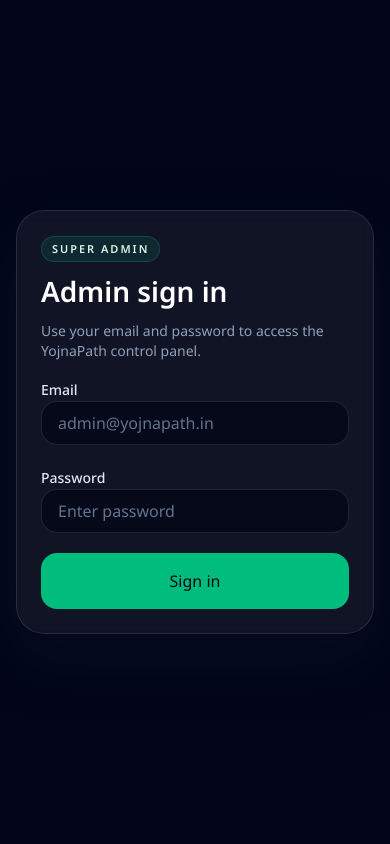
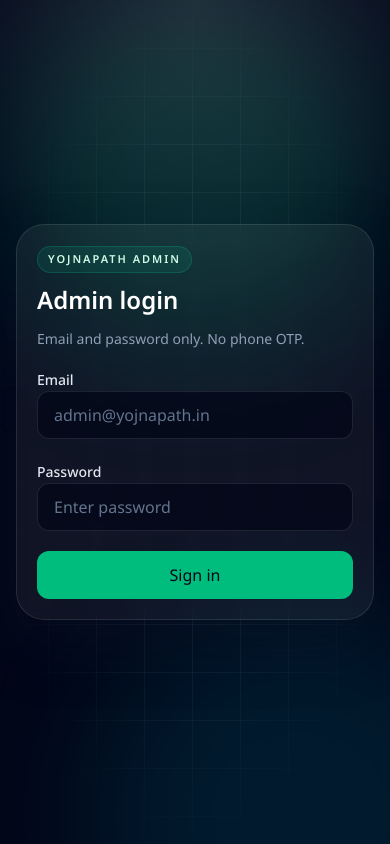
Before and after one commit to AnshKaushal6393/YojnaPath, a React (Vite) app in the folder frontend/: page /admin/login in a window 390 px wide. Built offline with nearby package versions, Linux system fonts and the light colour scheme; no server answers.

Commit message:
feat: remove outdated admin analytics and schemes documentation; update AdminShell layout for improved responsiveness

```diff
--- a/frontend/src/pages/AdminLoginPage.jsx
+++ b/frontend/src/pages/AdminLoginPage.jsx
@@ -34,20 +34,38 @@
   }
 
   return (
-    <main className="min-h-screen bg-slate-950 px-4 py-8 text-slate-50">
-      <div className="mx-auto flex min-h-[calc(100vh-4rem)] w-full max-w-[420px] items-center">
-        <Card className="w-full p-0 shadow-[0_24px_60px_rgba(15,23,42,0.35)]">
-          <CardHeader className="space-y-3 px-6 pt-6">
-            <Badge variant="success" className="w-fit uppercase tracking-[0.18em]">
-              Super Admin
+    <main className="relative min-h-screen overflow-hidden bg-slate-950 px-4 py-6 text-slate-50 sm:px-6 lg:px-8">
+      <div className="pointer-events-none absolute inset-0 bg-[linear-gradient(to_right,rgba(148,163,184,0.10)_1px,transparent_1px),linear-gradient(to_bottom,rgba(148,163,184,0.10)_1px,transparent_1px)] bg-[size:48px_48px] [mask-image:radial-gradient(ellipse_at_center,black_35%,transparent_75%)]" />
+      <div className="pointer-events-none absolute left-1/2 top-0 h-[360px] w-[min(760px,100vw)] -translate-x-1/2 rounded-full bg-emerald-400/15 blur-3xl" />
+      <div className="pointer-events-none absolute bottom-[-180px] right-[-120px] h-[420px] w-[420px] rounded-full bg-cyan-400/10 blur-3xl" />
+      <div className="pointer-events-none absolute inset-0 bg-[radial-gradient(circle_at_50%_0%,rgba(255,255,255,0.12),transparent_34%)]" />
+
+      <div className="relative z-10 mx-auto flex min-h-[calc(100vh-3rem)] w-full max-w-6xl items-center justify-center">
+        <div className="grid w-full items-center gap-8 lg:grid-cols-[minmax(0,1fr)_minmax(360px,440px)] lg:gap-14">
+          <section className="hidden max-w-xl lg:block">
+            <Badge variant="success" className="mb-5 w-fit uppercase tracking-[0.18em]">
+              YojnaPath Admin
             </Badge>
-            <CardTitle className="text-[28px] leading-tight">Admin sign in</CardTitle>
-            <CardDescription>
-              Use your email and password to access the YojnaPath control panel.
+            <h1 className="text-4xl font-semibold leading-tight text-white xl:text-5xl">
+              Control panel access for verified administrators.
+            </h1>
+            <p className="mt-5 max-w-lg text-base leading-7 text-slate-400">
+              Sign in with your admin email and password to manage schemes, users, analytics, and operational workflows.
+            </p>
+          </section>
+
+          <Card className="mx-auto w-full max-w-[440px] rounded-[20px] p-0 shadow-[0_24px_60px_rgba(15,23,42,0.35)] sm:rounded-[24px]">
+            <CardHeader className="space-y-3 px-5 pt-5 sm:px-6 sm:pt-6">
+              <Badge variant="success" className="w-fit uppercase tracking-[0.18em] lg:hidden">
+                YojnaPath Admin
+              </Badge>
+              <CardTitle className="text-2xl leading-tight sm:text-[28px]">Admin login</CardTitle>
+              <CardDescription className="leading-6">
+                Email and password only. No phone OTP.
               </CardDescription>
             </CardHeader>
 
-          <CardContent className="pt-4">
+            <CardContent className="px-5 pt-4 pb-5 sm:px-6 sm:pb-6">
               <form className="space-y-5" onSubmit={handleSubmit}>
                 <label className="block space-y-2">
                   <span className="text-sm font-medium text-slate-200">Email</span>
@@ -60,6 +78,7 @@
                       setError("");
                     }}
                     placeholder="admin@yojnapath.in"
+                    className="h-12 rounded-xl sm:h-11"
                   />
                 </label>
 
@@ -74,11 +93,12 @@
                       setError("");
                     }}
                     placeholder="Enter password"
+                    className="h-12 rounded-xl sm:h-11"
                   />
                 </label>
 
                 {error ? (
-              <div className="rounded-2xl border border-red-400/30 bg-red-500/10 px-4 py-3 text-sm text-red-200">
+                  <div className="rounded-xl border border-red-400/30 bg-red-500/10 px-4 py-3 text-sm leading-6 text-red-200">
                     {error}
                   </div>
                 ) : null}
@@ -86,7 +106,7 @@
                 <Button
                   type="submit"
                   disabled={isSubmitting}
-              className="h-14 w-full text-base"
+                  className="h-12 w-full rounded-xl text-base sm:h-14"
                 >
                   {isSubmitting ? "Signing in..." : "Sign in"}
                 </Button>
@@ -94,6 +114,7 @@
             </CardContent>
           </Card>
         </div>
+      </div>
     </main>
   );
 }
--- a/frontend/src/pages/AdminShell.jsx
+++ b/frontend/src/pages/AdminShell.jsx
@@ -28,7 +28,7 @@
 
   return (
     <main className="admin-shell min-h-screen overflow-x-hidden bg-[radial-gradient(circle_at_top,rgba(16,185,129,0.18),transparent_28%),linear-gradient(180deg,#020617_0%,#0f172a_48%,#111827_100%)] px-4 py-8 text-slate-50">
-      <div className="mx-auto w-full max-w-[1600px]">
+      <div className="mx-auto w-full max-w-400">
         <Card className="mb-8 px-5 py-4">
           <div className="flex flex-col gap-4 lg:flex-row lg:items-center lg:justify-between">
             <div className="min-w-0">
```
Also changed, not shown: 2 other files (tests, documents, lock files or other folders). Lines whose indentation alone changed are shown as unchanged.
